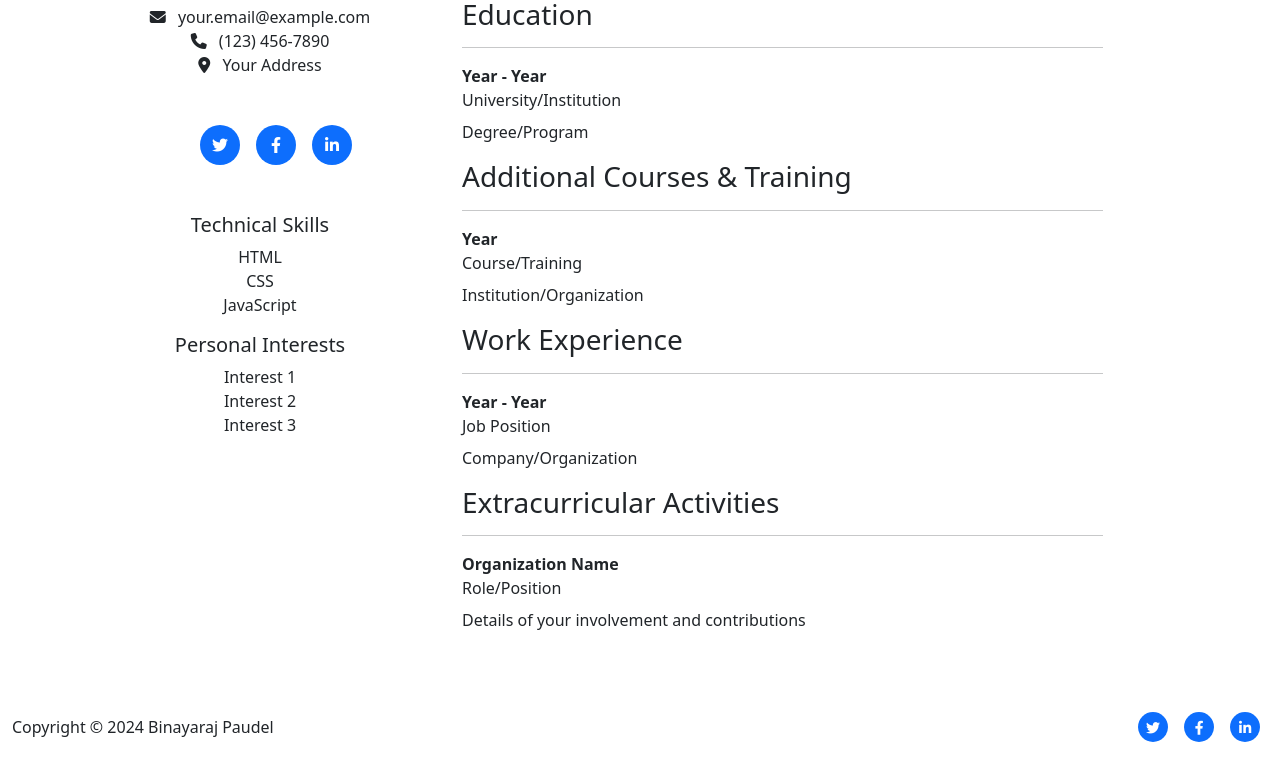
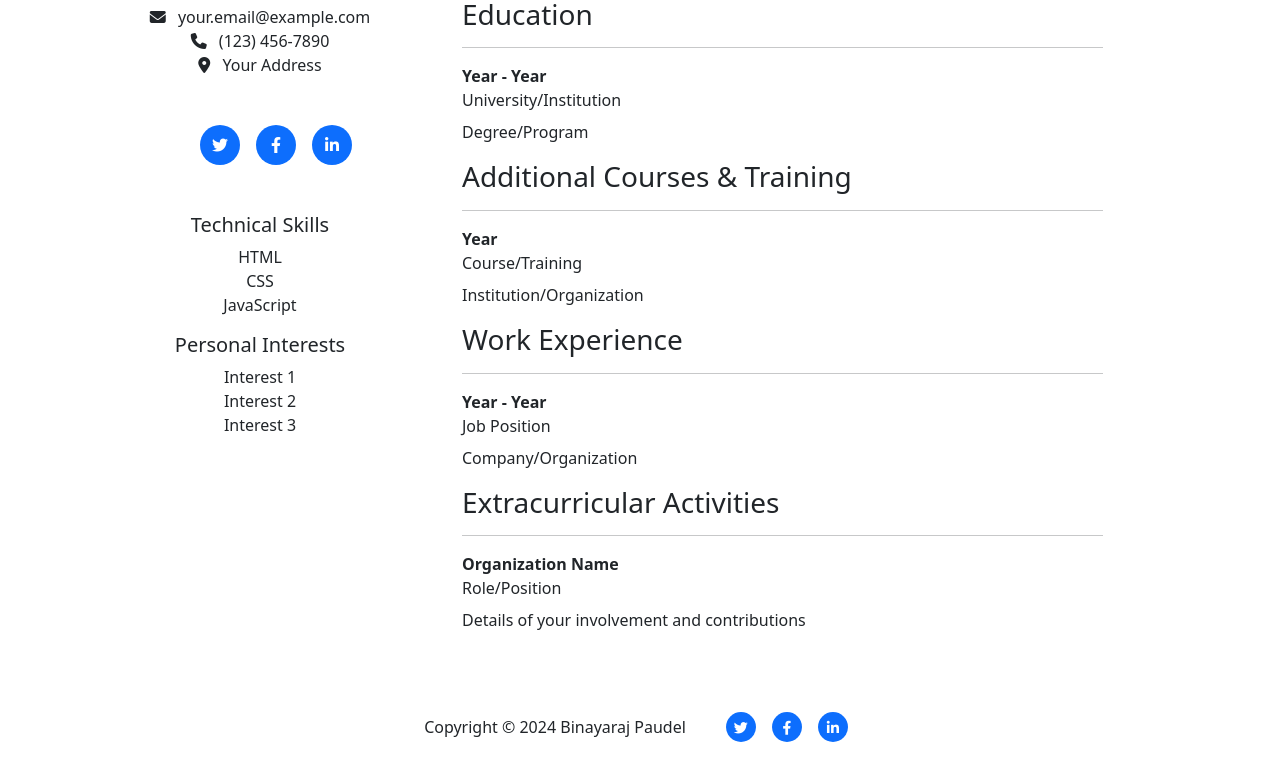
Before and after one commit to NishantNN/Binaya-website, a plain HTML site: page index.html in a window 1280 px wide. Shown: the part 5109-5867 px from the top of the page. Drawn offline with nearby package versions, Linux system fonts and the light colour scheme.

Commit message:
footer alignment corrected

```diff
--- a/css/style.css
+++ b/css/style.css
@@ -93,4 +93,5 @@ footer .social-icons a {
   #portfolio .card-wrapper {
     width: 100% !important;
   }
+
 }
--- a/index.html
+++ b/index.html
@@ -321,7 +321,7 @@
 
      <!-- Footer -->
      <footer>
-      <div class="container-xxl flex-wrap pt-3 d-flex align-items-center justify-content-between">
+      <div class="container-xxl flex-wrap pt-3 d-flex align-items-center justify-content-center">
         <p>Copyright © 2024 Binayaraj Paudel</p>
         <ul class="social-icons d-flex">
           <a href="#" class="bg-primary mx-2 text-white d-flex align-items-center justify-content-center text-decoration-none rounded-circle"><small><i class="fa-brands fa-twitter"></i></small></a>
```
